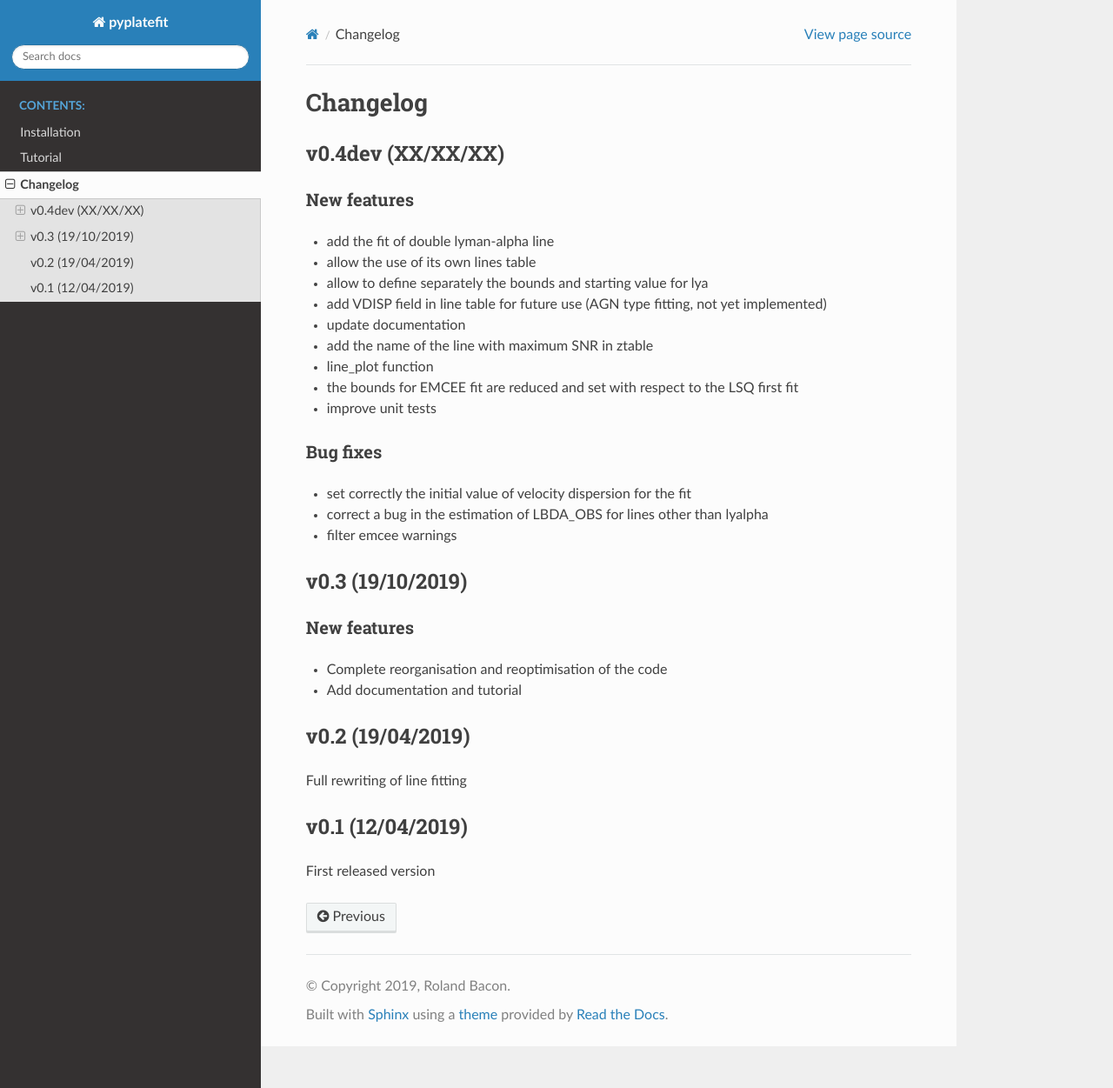
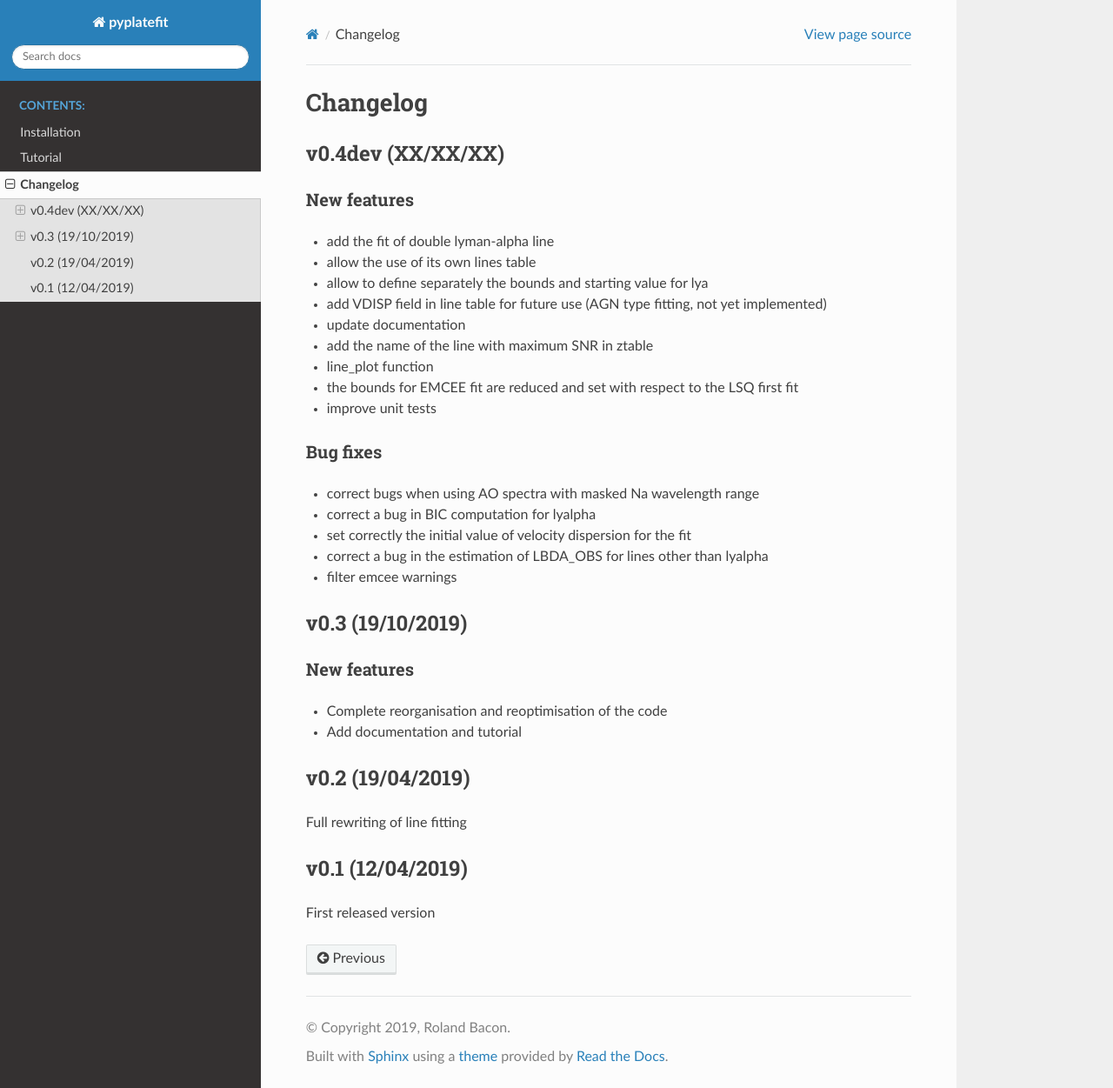
Before and after one commit to musevlt/pyplatefit, a Sphinx documentation site: the page built from docs/changelog.rst, in a window 1280 px wide and 1251 px high. Shown: the whole window at 87% size. Built offline with Sphinx 7.4.7 and the Read the Docs theme 2.0.0, drawn with Linux system fonts in a browser that asks for light colours.

Commit message:
Update Doc

```diff
--- a/docs/changelog.rst
+++ b/docs/changelog.rst
@@ -17,6 +17,8 @@ New features
 
 Bug fixes
 ^^^^^^^^^
+- correct bugs when using AO spectra with masked Na wavelength range
+- correct a bug in BIC computation for lyalpha
 - set correctly the initial value of velocity dispersion for the fit
 - correct a bug in the estimation of LBDA_OBS for lines other than lyalpha
 - filter emcee warnings
--- a/docs/installation.rst
+++ b/docs/installation.rst
@@ -15,3 +15,7 @@ The following dependencies are required:
 - mpdaf, MUSE Python utilities
 - lmfit, the main fitting module
 - emcee, the MCMC module
+
+.. warning::
+
+   To use pyplatefit with AO spectra, you need mpdaf version > 3.4
```
